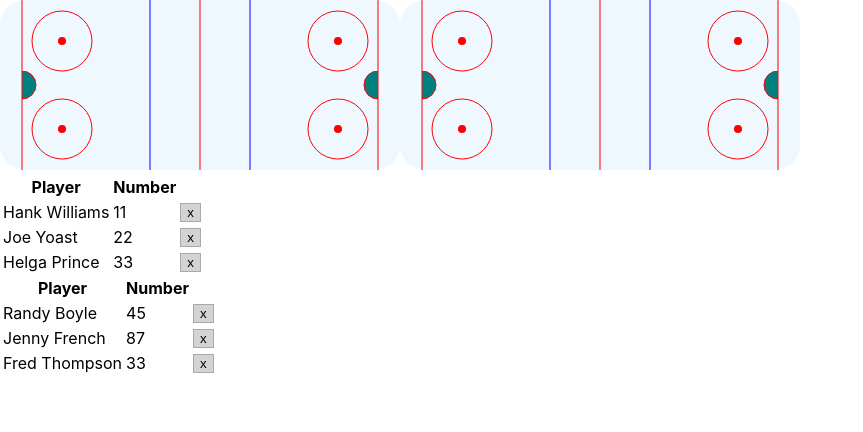
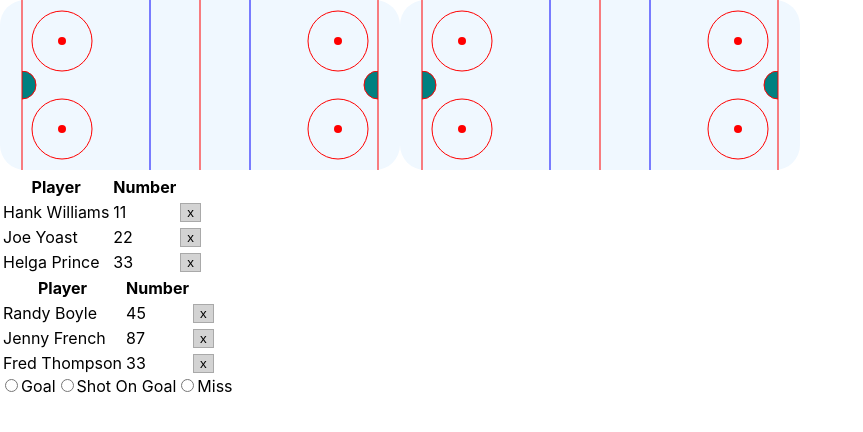
Before and after one commit to ck3130/live_stat_tracking, a React (Create React App) app: page / in a window 1280 px wide. Shown: the top 432 px of the page, without its empty margins (0-863 px from the left). Built offline with nearby package versions, Linux system fonts and the light colour scheme.

Commit message:
shot type tracked. buttons reset properly

```diff
--- a/src/App.js
+++ b/src/App.js
@@ -2,6 +2,7 @@ import React from "react";
 import './App.css';
 import StatTracker from './statTracker';
 import TeamForm from "./teamForm";
+import StatDetailForm from "./statDetailForm";
 
 function App() {
   return (
@@ -9,6 +10,7 @@ function App() {
       <StatTracker />
       <TeamForm team={ 'One' }/>
       <TeamForm team={ 'Two' }/>
+      <StatDetailForm />
     </>
   );
 }
--- /dev/null
+++ b/src/statDetailForm.js
@@ -0,0 +1,21 @@
+import React from "react";
+import { useStatistics } from "./statistic-hooks";
+
+export default function StatDetailForm() {
+    const { selectStatDetail, statDetail } = useStatistics()
+
+    const changeSelected = (e) => {
+        selectStatDetail(e.target.value)
+    }
+
+    return (
+        <form>
+            <input type="radio" name="goal" id="goalStat" value="goal" checked={"goal" === statDetail} onChange={changeSelected} />
+            <label for="goalStat">Goal</label>
+            <input type="radio" name="shotOnGoalStat" id="shotOnGoalStat" value="shotOnGoal" checked={"shotOnGoal" === statDetail} onChange={changeSelected}/>
+            <label for="shotOnGoalStat">Shot On Goal</label>
+            <input type="radio" name="miss" id="missStat" value="miss" checked={"miss" === statDetail} onChange={changeSelected}/>
+            <label for="missStat">Miss</label>
+        </form>
+    )
+}
--- a/src/statistic-hooks.js
+++ b/src/statistic-hooks.js
@@ -11,29 +11,38 @@ export default function StatisticProvider({ children }) {
     const [players, setPlayers] = useState([...teamOne, ...teamTwo])
     const [shotCount, setShotCount] = useState(0)
     const [selectedPlayer, setSelectedPlayer] = useState()
+    const [statDetail, setStatDetail] = useState()
+    const [hasPlayerFocus, setPlayerFocus] = useState()
 
     const addShot = () => setShotCount(shotCount + 1)
 
     const trackStat = (x,y, player) => {
-        if (selectedPlayer) {
+        if (selectedPlayer && statDetail) {
             setStatistics([
                 ...statistics,
                 {
                     x,
                     y,
                     player:selectedPlayer,
-                    shotCount:shotCount+1
+                    shotCount:shotCount+1,
+                    statDetail
                 }
             ]);
             addShot();
             setSelectedPlayer()
+            setStatDetail()
+            setPlayerFocus()
         }
     }
 
     const selectPlayer = (number, team) => setSelectedPlayer({number, team})
 
+    const selectStatDetail = (detail => setStatDetail(detail))
+
+    const playerFocus = (id) => setPlayerFocus(id)
+
     return (
-        <StatisticsContext.Provider value={{ selectedPlayer, statistics, trackStat, players, selectPlayer }}>
+        <StatisticsContext.Provider value={{ hasPlayerFocus, playerFocus, statDetail, selectStatDetail, selectedPlayer, statistics, trackStat, players, selectPlayer }}>
             {children}
         </StatisticsContext.Provider>
     )
--- a/src/teamFormPlayerRow.js
+++ b/src/teamFormPlayerRow.js
@@ -4,12 +4,14 @@ import "./teamFormPlayerRow.css"
 
 export default function TeamFormPlayerRow({firstName, lastName, number, team}) {
 
-    const { selectPlayer } = useStatistics()
-    const [hasFocus, setFocus] = useState(false)
+    const { selectPlayer, playerFocus, hasPlayerFocus } = useStatistics()
 
     const select = e => {
         selectPlayer(number, team);
+        playerFocus(e.target.id)
     }
+
+    const id = `${team}${number}`
 
     return(
         <tr>
@@ -17,12 +19,12 @@ export default function TeamFormPlayerRow({firstName, lastName, number, team}) {
             <td>{ number }</td>
             <td>
                 <button
+                    id={id}
                     type="button"
-                    className={hasFocus ? "playerSelectButtonSelected" : "playerSelectButton"}
+                    className={hasPlayerFocus === id ? "playerSelectButtonSelected" : "playerSelectButton"}
                     name="playerSelect"
                     onClick={select}
-                    onFocus={() => setFocus(true)}
-                    onBlur={() => setFocus(false)}>
+                >
                         x
                 </button>
             </td>
```
